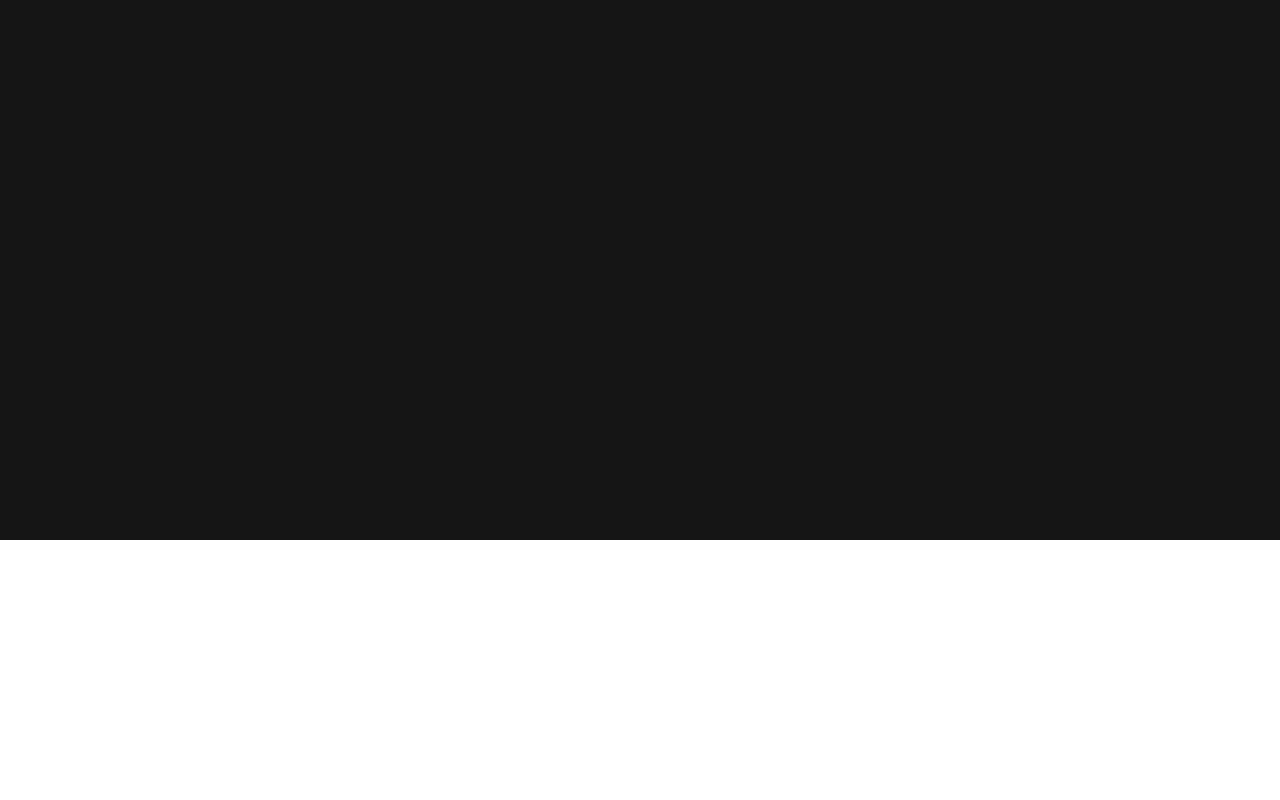
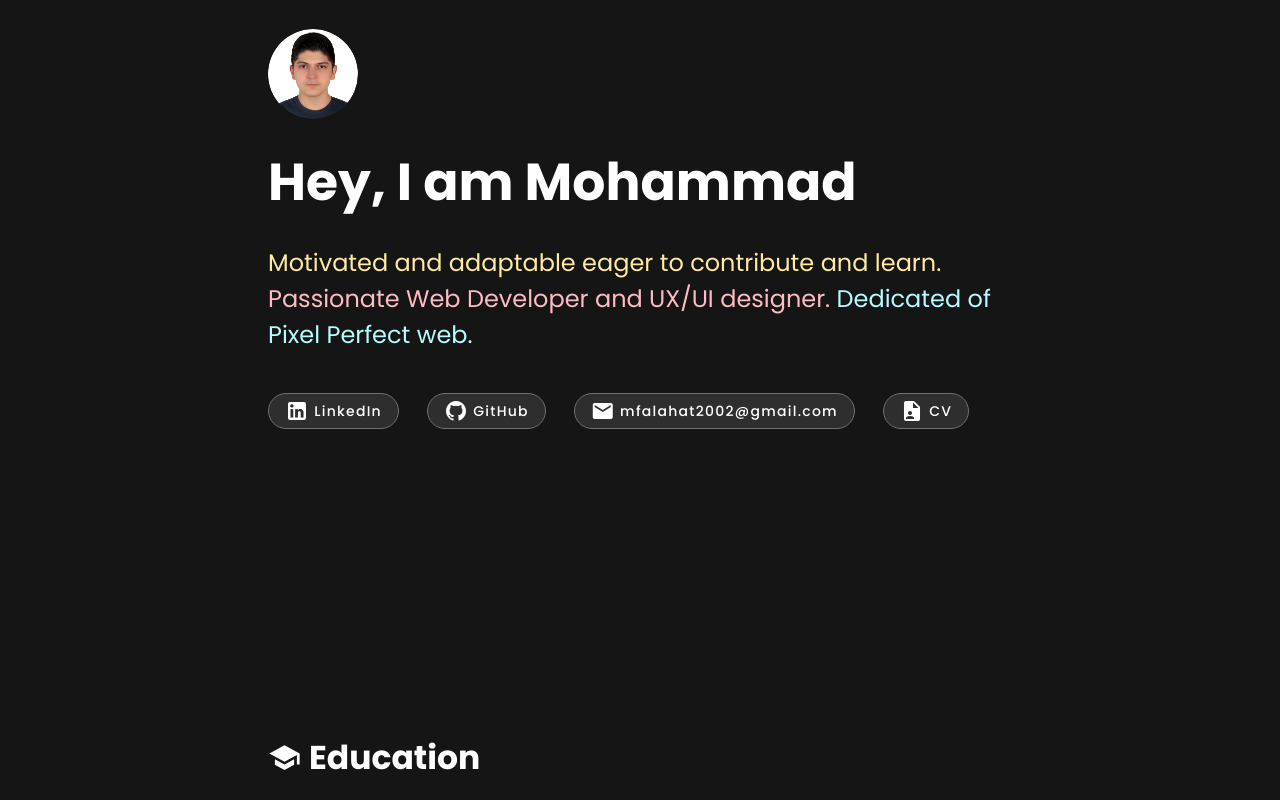
Before and after one commit to Mohammadflht/Personal-Portfolio, a Vue app: page /about in a window 1280 px wide. Shown: the part 260-1060 px from the top of the page. Before the commit the page ends 800 px from the top, so only its background shows below. Built offline with nearby package versions, Linux system fonts and the light colour scheme.

Commit message:
first update

```diff
--- a/public/index.html
+++ b/public/index.html
@@ -8,7 +8,7 @@
     <link href="https://fonts.googleapis.com/css2?family=Poppins:wght@300;400;500;600;700&display=swap" rel="stylesheet">
     <title>Mohammad Falahati</title>
   </head>
-  <body>
+  <body style="background-color: #151515;">
     <noscript>
       <strong>We're sorry but <%= htmlWebpackPlugin.options.title %> doesn't work properly without JavaScript enabled. Please enable it to continue.</strong>
     </noscript>
--- a/src/App.vue
+++ b/src/App.vue
@@ -19,7 +19,7 @@ export default {
 <style scoped>
 #app {
   width: 100%;
-  height: 100vh;
+  /* height: 100vh; */
   margin: 0;
   padding: 0;
   box-sizing: border-box;
--- a/src/components/buttons/SimpleButton.vue
+++ b/src/components/buttons/SimpleButton.vue
@@ -4,15 +4,16 @@
         outlined
         color="buttonTextColor"
         :href="buttonLink"
+        target="_blank"
         style="
             background-color: #2E2E2E;
             text-transform: none;
             border-color: #717171;">
-        {{ buttonText }}
         <v-icon
-            class="mr-1">
+        class="mr-1">
             {{ buttonIcon }}
         </v-icon>
+    {{ buttonText }}
     </v-btn>
 </template>
 
--- a/src/components/navigation/navigation.vue
+++ b/src/components/navigation/navigation.vue
@@ -5,7 +5,7 @@
         flat>
         <v-app-bar
             height="100"
-            color="secondary darken-4">
+            color="secondary">
             <!-- Add a menu icon for small screens -->
             <v-app-bar-nav-icon
                 @click.stop="drawer = !drawer"
@@ -54,17 +54,16 @@
 </template>
 
 <script>
-
 export default {
     name: 'NavBar',
     data() {
         return {
             drawer: false,
             buttons: [
-                { text: 'About me', ref: '', route: 'Ab' },
-                { text: 'Education', ref: '', route: 'ED' },
-                { text: 'Experience', ref: '', route: 'EX' },
-                { text: 'Projects', ref: '', route: 'PR' },
+                { text: 'About me', ref: 'about', route: '/about' },
+                { text: 'Education', ref: 'education', route: '/education' },
+                { text: 'Experience', ref: 'experience', route: '/experience' },
+                { text: 'Projects', ref: 'projects', route: '/projects' },
             ],
         }
     },
@@ -72,11 +71,25 @@ export default {
         navigateTo(route) {
             this.$router.push(route);
             this.drawer = false;
+            this.scrollToSection(route.substring(1));
+        },
+        scrollToSection(sectionId) {
+            const element = document.getElementById(sectionId);
+            if (element) {
+                const navbarHeight = 100; // Height of the navbar
+                const elementPosition = element.getBoundingClientRect().top;
+                const offsetPosition = elementPosition - navbarHeight;
+
+                window.scrollBy({
+                    top: offsetPosition,
+                    behavior: 'smooth'
+                });
+            }
         }
+
     }
 }
 </script>
-
 <style scoped>
 * {
     text-transform: none;
--- a/src/pages/MainPage.vue
+++ b/src/pages/MainPage.vue
@@ -1,17 +1,146 @@
 <template>
     <v-container
-        fluid>
+        fluid
+        class="full-container">
+        <section
+            id="about"
+            ref="about"
+            style="margin-bottom: 240px;">
+            <v-row>
+                <v-col
+                    col="12"
+                    style="">
+                    <v-avatar
+                        size="90px">
+                        <img src="../assets/My Personal PIC.jpg" alt="Personal Image">
+                    </v-avatar>
+                </v-col>
+            </v-row>
+            <v-row>
+                <v-col
+                    col="12"
+                    style="color: #ffffff; font-size: 52px; font-weight: 700;">
+                    Hey, I am Mohammad
+                </v-col>
+            </v-row>
+            <v-row>
+                <v-col
+                    col="12">
+                    <p
+                        style="font-size: 24px; text-align: left;">
+                        <span
+                            style="color: #FFEA9F;">
+                            Motivated and adaptable eager to contribute and learn.
+                        </span>
+                        <span
+                            style="color: #FFBBC3;">
+                            Passionate Web Developer and UX/UI designer.
+                        </span>
+                        <span
+                            style="color: #B6FBFF;">
+                            Dedicated of Pixel Perfect web.
+                        </span>
+                    </p>
+                </v-col>
+            </v-row>
+            <v-row>
+                <v-col
+                    col="12"
+                    style="display: flex; gap: 28px;">
+                    <div
+                        v-for="button in buttons"
+                        :key="button">
+                    <simple-button :buttonLink="button.link" :buttonIcon="button.icon" :buttonText="button.text"></simple-button>
+                    </div>
+                </v-col>
+            </v-row>
+        </section>
+        <section
+            id="education"
+            ref="education">
+            <h2
+                class="title-color"
+                style="font-size: 33px; display: flex; align-items: center; gap: 8px;">
+                <v-icon
+                    class="title-color"
+                    style="font-size: 33px;"
+                    >mdi-school
+                </v-icon>
+                Education
+            </h2>
+
+
+
+
+
+            <!-- Add your Education content here -->
+        </section>
+        <section id="experience" ref="experience">
+            <h2>Experience</h2>
+            <!-- Add your Experience content here -->
+        </section>
+        <section id="projects" ref="projects">
+            <h2>Projects</h2>
+
+            <!-- Add your Projects content here -->
+        </section>
     </v-container>
 </template>
 
 <script>
+import SimpleButton from '../components/buttons/SimpleButton.vue'
+
 export default {
     name: 'MainPage',
     components: {
+        SimpleButton,
+    },
+    data() {
+        return {
+            sections: ['about', 'education', 'experience', 'projects'],
+            buttons: [
+                {text: 'LinkedIn', icon: 'mdi-linkedin', link: 'https://linkedin.com/in/mohammad-flht'},
+                {text: 'GitHub', icon: 'mdi-github', link: 'https://github.com/Mohammadflht'},
+                {text: 'mfalahat2002@gmail.com', icon: 'mdi-email', link: 'mailto:mfalahat2002@gmail.com'},
+                {text: 'CV', icon: 'mdi-file-account', link: 'https://drive.google.com/file/d/1M4dbRp4Y8nqU7dwPtJF7bE5y3WcTU0Gi/view'},
+            ],
+        }
+    },
+    mounted() {
+        window.addEventListener('scroll', this.handleScroll);
+    },
+    beforeDestroy() {
+        window.removeEventListener('scroll', this.handleScroll);
+    },
+    methods: {
+        handleScroll() {
+            const currentScrollPosition = window.pageYOffset;
+            let currentSection = '';
+
+        this.sections.forEach(section => {
+            const element = this.$refs[section];
+            if (element.offsetTop <= currentScrollPosition + 100) {
+            currentSection = section;
+            }
+        });
+
+        if (currentSection && this.$route.path !== `/${currentSection}`) {
+            this.$router.push({ path: `/${currentSection}` }, () => {}, () => {});
+        }
+        }
     }
 }
 </script>
 
-<style>
-
+<style scoped>
+section{
+    width: 100%;
+    padding: 2rem 16rem;
+    &:first-child {
+        padding-top: 177px;
+    }
+}
+.title-color {
+    color: #ffffff !important;
+}
 </style>
```
Also changed, not shown: src/pages/AboutMe.vue (added, +11 -0 lines), src/router/router.js (+13 -1 lines), src/assets/My Personal PIC.jpg (added), 1 other file (tests, documents, lock files or other folders).
